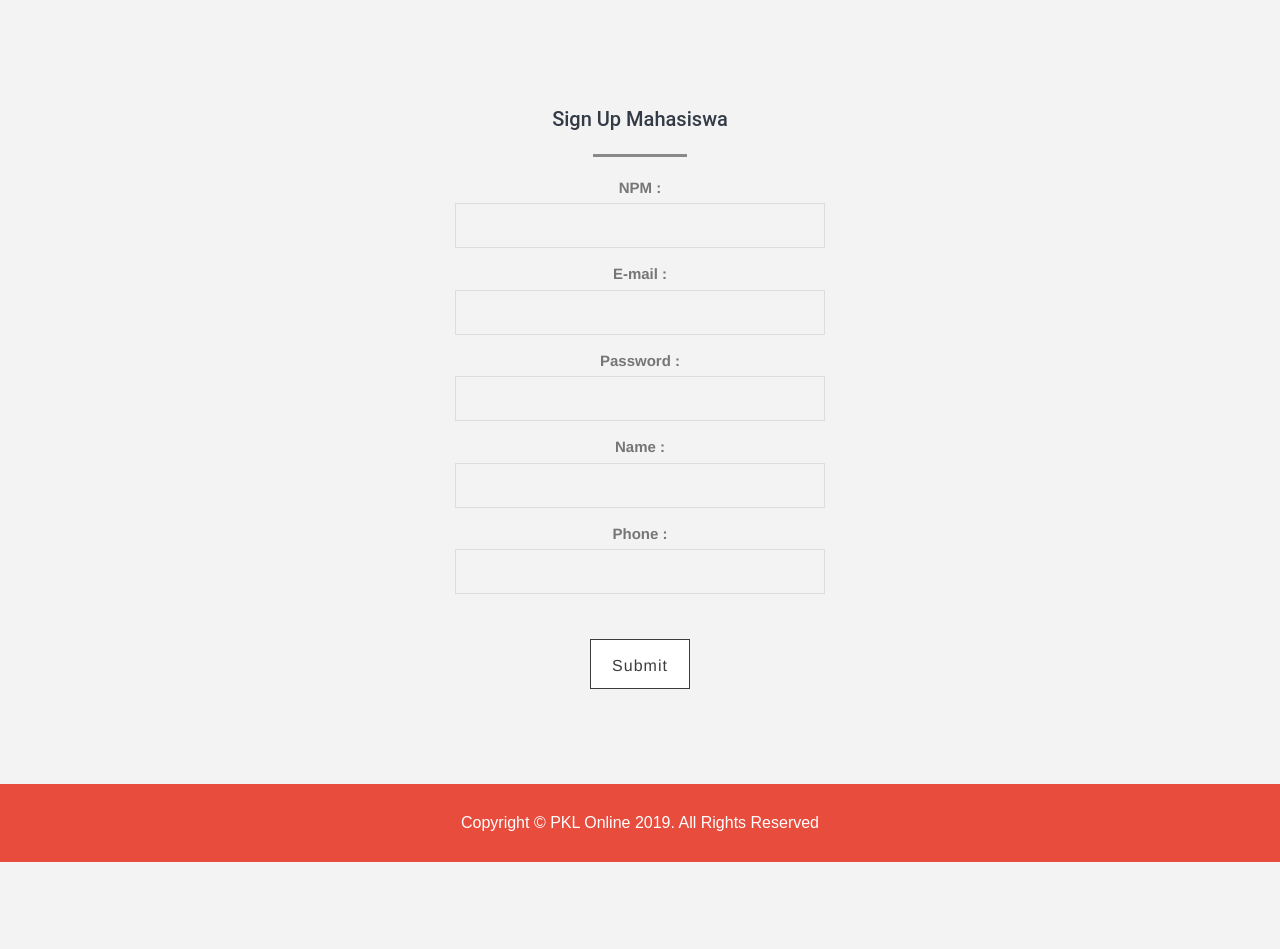
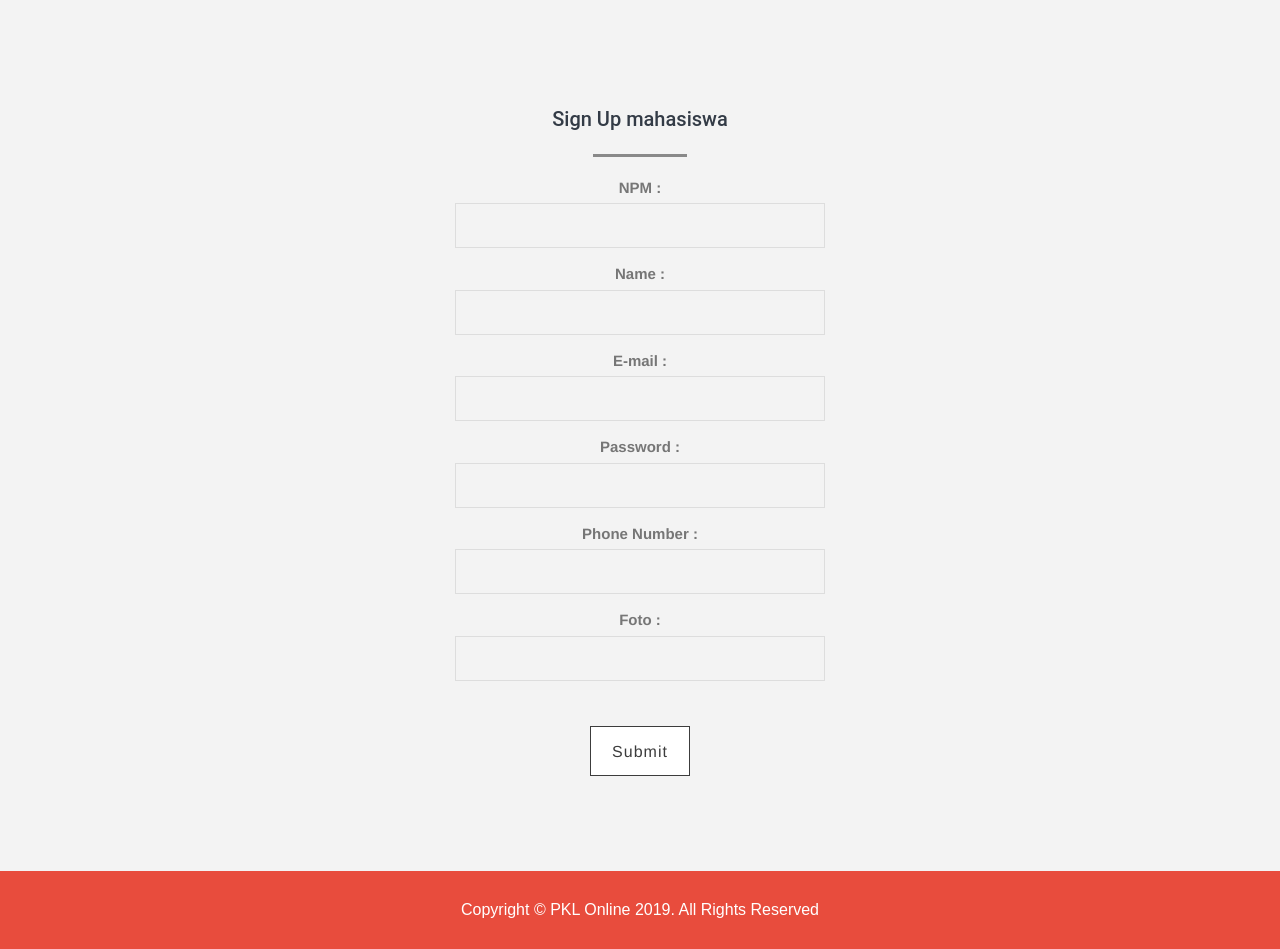
Before and after one commit to 051mym/proyek1, a PHP site: page /regis2.php in a window 1280 px wide. Before the commit the page ends 862 px from the top, so only its background shows below. Run offline with PHP 8.4, Linux system fonts and the light colour scheme; the visitor is signed in with stand-in values (Sample User, id 1).

Commit message:
serigala

```diff
--- a/config.php
+++ b/config.php
@@ -21,7 +21,7 @@
           $_SESSION['login_user'] = $myusername;
           header("location: .php");
        }else {
-        header("location: Login.php");
+        header("location: login.php");
        }
     }
 
@@ -32,4 +32,32 @@
       header("location: regis2.php");
 
     }
+
+    if(isset($_POST['signup']))
+    {
+      $nama = $_POST['nama'];
+      $email = $_POST['email'];
+      $pwd = $_POST['password'];
+      $nohp = $_POST['nohp'];
+      if ($_SESSION["regis"] == "mahasiswa")
+      {
+        $npm = $_POST['npm'];
+        $foto = $_POST['foto'];
+        $result = mysqli_query($mysqli, "INSERT INTO mahasiswa(npm,password,nama,email,nohp,foto) VALUES('$npm','$pwd','$nama','$email','$nohp','$foto')");
+        header("location: login.php");
+
+      } elseif ($_SESSION["regis"] == "dosen")
+      {
+        $nip = $_POST['nip'];
+        $foto = $_POST['foto'];
+        $result = mysqli_query($mysqli, "INSERT INTO dosen(nip,password,nama,email,nohp,foto) VALUES('$nip','$pwd','$nama','$email','$nohp','$foto')");
+        header("location: login.php");
+      } elseif ($_SESSION["regis"] == "perusahaan")
+      {
+        $id = $_POST['id'];
+        $fax = $_POST['fax'];
+        $result = mysqli_query($mysqli, "INSERT INTO perusahaan(id,password,nama,email,notelp,fax) VALUES('$id','$pwd','$nama','$email','$nohp','$fax')");
+        header("location: login.php");
+      }
+    }
 ?>
--- a/head.php
+++ b/head.php
@@ -1,7 +1,7 @@
 
 <head>
 	<meta charset="UTF-8">
-	<title>PKL sistem online</title>
+	<title>Sistem PKL Online</title>
 	<link rel="stylesheet" href="css/font-awesome/css/font-awesome.min.css" />
 
 	<link rel="stylesheet" href="css/fonts/stylesheet.css" />
--- a/header.php
+++ b/header.php
@@ -1,4 +1,4 @@
-	<div class='preloader'><div class='loaded'>&nbsp;</div></div>
+
 
 	<header id="home" class="header">
 		<div class="main_menu_bg navbar-fixed-top">
@@ -15,7 +15,7 @@
 							<span class="icon-bar"></span>
 							<span class="icon-bar"></span>
 						  </button>
-						  <a class="navbar-brand" href="#">
+						  <a class="navbar-brand" href="index.php">
 							<div class="logo">
 								<img src="images/logo.png" alt="" />
 							</div>
--- a/index.php
+++ b/index.php
@@ -2,6 +2,7 @@
 <html>
 <?php include 'head.php';?>
 <body>
+<div class='preloader'><div class='loaded'>&nbsp;</div></div>
 <?php include 'header.php';?>
 	<section id="banner" class="banner">
 		<div class="container">
@@ -26,7 +27,7 @@
 		<section id="featured" class="featured">
 		<div class="container">
 			<div class="row">
-				<div class="head_title text-center wow flipInX" data-wow-duration="1s">
+				<div class="head_title text-center wow flipInX">
 					<h2>Praktek Kerja Lapangan</h2>
 					<div class="separetor"></div>
 					<p>Praktek Kerja Lapangan merupakan kegiatan intrakurikuler yang bersifat wajib bagi mahasiswa Program Studi Sistem Informasi UPN “Veteran” Jatim, dengan bobot 2 SKS yang dapat dilakukan minimal 1 (satu) bulan atau lebih, sesuai kesepakatan dengan pihak perusahaan dimana mahasiswa melakukan Praktek Kerja Lapangan</p><br>
--- a/regis2.php
+++ b/regis2.php
@@ -15,29 +15,33 @@
         </div>
 
         <div class="main_team_content text-center">
-            <form action="/action_page.php">
+            <form method="post">
               <div class="row">
                 <div class="col-sm-4"></div>
                   <div class="col-sm-4">
 
                   <?php
-                  if ($_SESSION["regis"] == "Mahasiswa") {
+                  if ($_SESSION["regis"] == "mahasiswa") {
                     echo '<div class="form-group">
                     <label for="npm">NPM :</label>
                     <input type="number" class="form-control" name="npm">
                   </div>';
-                  } elseif ($_SESSION["regis"] == "Dosen") {
+                  } elseif ($_SESSION["regis"] == "dosen") {
                     echo '<div class="form-group">
                     <label for="npm">NIP :</label>
                     <input type="number" class="form-control" name="nip">
                   </div>';
-                  } elseif ($_SESSION["regis"] == "Perusahaan") {
+                  } elseif ($_SESSION["regis"] == "perusahaan") {
                     echo '<div class="form-group">
-                    <label for="npm">NPM :</label>
+                    <label for="npm">ID :</label>
                     <input type="number" class="form-control" name="npm">
                   </div>';
                   }
                   ?>
+                  <div class="form-group">
+                    <label for="nama">Name :</label>
+                    <input type="text" class="form-control" name="nama">
+                  </div>
 
                   <div class="form-group">
                     <label for="email">E-mail :</label>
@@ -47,23 +51,30 @@
                     <label for="password">Password :</label>
                     <input type="password" class="form-control" name="password">
                   </div>
+
                   <div class="form-group">
-                    <label for="nama">Name :</label>
-                    <input type="text" class="form-control" name="nama">
+                    <label for="hp">Phone Number :</label>
+                    <input type="number" class="form-control" name="nohp">
                   </div>
-                  <div class="form-group">
-                    <label for="hp">Phone :</label>
-                    <input type="number" class="form-control" name="hp">
-                  </div>
-<!--              <div class="form-group">
-                    <label for="foto">Password:</label>
-                    <input type="text" class="form-control" id="pwd">
-                  </div> -->
+                  <?php
+                  if ($_SESSION["regis"] != "perusahaan") {
+                    echo '<div class="form-group">
+                    <label for="foto">Foto :</label>
+                    <input type="text" class="form-control" name="foto" >
+                  </div>';
+                  } else {
+                    # code...
+                    echo '<div class="form-group">
+                    <label for="fax">Fax :</label>
+                    <input type="text" class="form-control" name="fax">
+                  </div>';
+                  } ?>
+
                   </div>
                 <div class="col-sm-4"></div>
               </div>
               <div class="row">
-              <button type="submit" class="btn btn-default" name="regis_mahasiswa">Submit</button>
+              <button type="submit" class="btn btn-default" name="signup">Submit</button>
               </div>
             </form>
         </div>
```
Also changed, not shown: contact.php (+6 -6 lines), galeri.php (+6 -6 lines).
